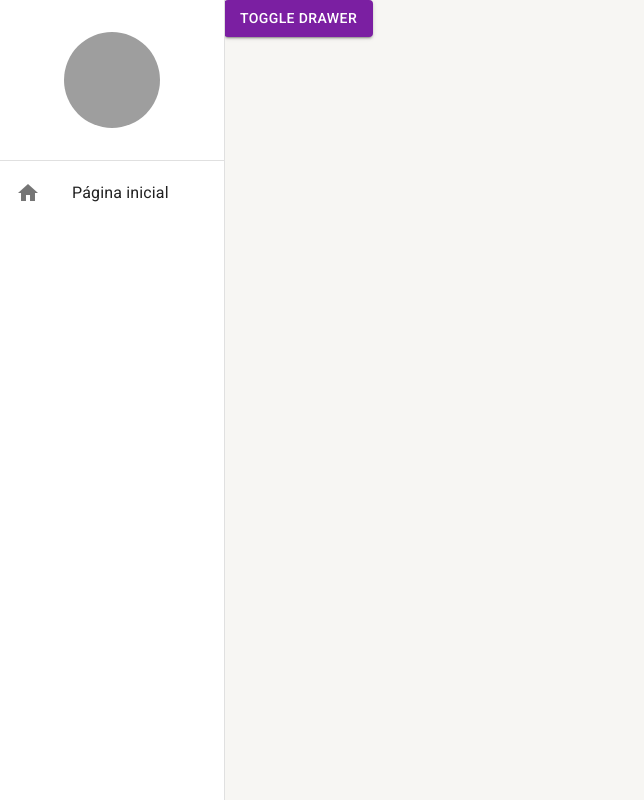
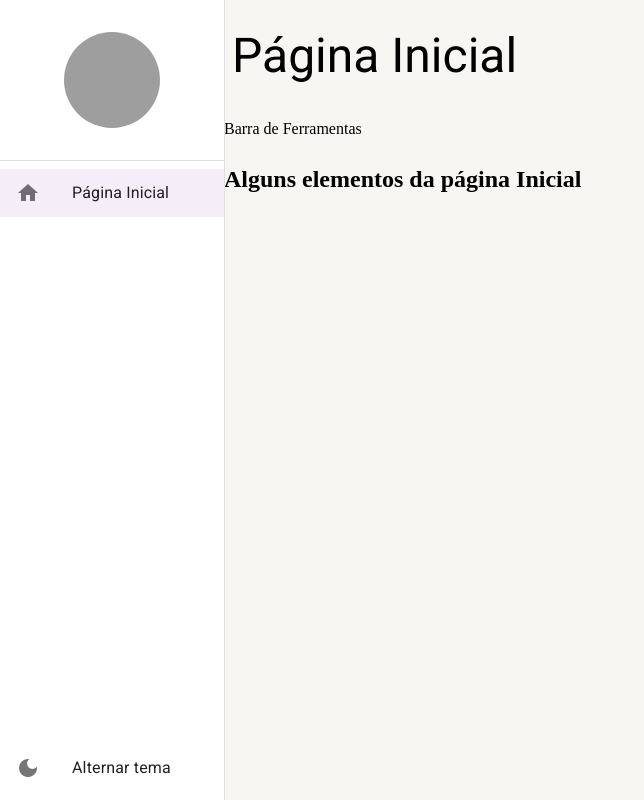
Before and after one commit to nicolasximenes/react-material-ui-ts, a React (Create React App) app: page /pagina-inicial in a window 1280 px wide. Shown: the whole page, without its empty margins (0-644 px from the left). Built offline with nearby package versions, Linux system fonts and the light colour scheme; grey boxes are pictures that could not be loaded.

Commit message:
feat: layout, drawer e toggle theme

```diff
--- /dev/null
+++ b/src/pages/dashboard/Dashboard.tsx
@@ -0,0 +1,10 @@
+import { LayoutBaseDePagina } from '../../shared/layouts';
+
+export const Dashboard = () => {
+
+  return (
+    <LayoutBaseDePagina titulo="Página Inicial" barraDeFerramentas={<>Barra de Ferramentas</>}>
+      <h2>Alguns elementos da página Inicial</h2>
+    </LayoutBaseDePagina>
+  );
+};
--- a/src/pages/index.ts
+++ b/src/pages/index.ts
@@ -1 +1 @@
-export {};
+export * from './dashboard/Dashboard';
--- a/src/routes/index.tsx
+++ b/src/routes/index.tsx
@@ -1,14 +1,35 @@
-import { Button } from '@mui/material';
 import { Routes, Route, Navigate } from 'react-router-dom';
 import { useAppDrawerContext } from '../shared/contexts';
+import { useEffect } from 'react';
+import { Dashboard } from '../pages';
 
 export const AppRoutes = () => {
 
-  const { toggleDrawerOpen } = useAppDrawerContext();
+  const { setDrawerOptions } = useAppDrawerContext();
+
+  useEffect(() => {
+    setDrawerOptions([
+      {
+        icon: 'home',
+        path: '/pagina-inicial',
+        label: 'Página Inicial',
+      },
+      /* {
+        icon: 'map',
+        path: '/cidades',
+        label: 'Cidades',
+      },
+      {
+        icon: 'people',
+        path: '/pessoas',
+        label: 'Pessoas',
+      }, */
+    ]);
+  }, []);
 
   return (
     <Routes>
-      <Route path="/pagina-inicial" element={<Button variant="contained" color="primary" onClick={toggleDrawerOpen}>Toggle Drawer</Button>} />
+      <Route path="/pagina-inicial" element={<Dashboard />} />
 
       <Route path="*" element={<Navigate to="/pagina-inicial" />} />
     </Routes>
--- a/src/shared/components/menu-lateral/MenuLateral.tsx
+++ b/src/shared/components/menu-lateral/MenuLateral.tsx
@@ -1,16 +1,48 @@
 import { Avatar, Box, Divider, Drawer, Icon, List, ListItemButton, ListItemIcon, ListItemText, useMediaQuery, useTheme } from '@mui/material';
-import { useAppDrawerContext } from '../../contexts';
+import { useAppDrawerContext, useAppThemeContext } from '../../contexts';
+import { useMatch, useNavigate, useResolvedPath } from 'react-router-dom';
 
 interface IMenuLateralProps {
   children: React.ReactNode;
 }
+
+interface IListItemLinkProps {
+  to: string;
+  icon: string;
+  label: string;
+  onClick: (() => void) | undefined;
+  // children: React.ReactNode;
+}
+
+const ListItemLink: React.FC<IListItemLinkProps> = ({ to, icon, label, onClick }) => {
+
+  const navigate  = useNavigate();
+  const resolvedPath = useResolvedPath(to);
+  const match = useMatch({ path: resolvedPath.pathname, end: false });
+
+  const handleClick = () => {
+    navigate(to);
+    onClick?.();
+  };
+
+  return (
+    <ListItemButton selected={!!match} onClick={handleClick}>
+      <ListItemIcon>
+        <Icon>{icon}</Icon>
+      </ListItemIcon>
+      <ListItemText primary={label} />
+    </ListItemButton>
+  );
+};
 
 export const MenuLateral: React.FC<IMenuLateralProps> = ({ children }) => {
 
   const theme = useTheme();
   const smDown = useMediaQuery(theme.breakpoints.down('sm'));
 
-  const { isDrawerOpen, toggleDrawerOpen } = useAppDrawerContext();
+  const { isDrawerOpen, toggleDrawerOpen, drawerOptions } = useAppDrawerContext();
+
+  const { themeName, toggleTheme } = useAppThemeContext();
 
   return (
     <>
@@ -29,11 +61,25 @@ export const MenuLateral: React.FC<IMenuLateralProps> = ({ children }) => {
 
           <Box flex={1}>
             <List component="nav">
-              <ListItemButton>
+              {drawerOptions.map(drawerOption => (
+                <ListItemLink
+                  key={drawerOption.path}
+                  to={drawerOption.path}
+                  icon={drawerOption.icon}
+                  label={drawerOption.label}
+                  onClick={smDown ? toggleDrawerOpen: undefined}
+                />
+              ))}
+            </List>
+          </Box>
+
+          <Box>
+            <List component="nav">
+              <ListItemButton onClick={toggleTheme}>
                 <ListItemIcon>
-                  <Icon>home</Icon>
+                  <Icon>{themeName === 'light' ? 'dark_mode' : 'light_mode'}</Icon>
                 </ListItemIcon>
-                <ListItemText primary="Página inicial" />
+                <ListItemText primary="Alternar tema" />
               </ListItemButton>
             </List>
           </Box>
--- a/src/shared/contexts/DrawerContext.tsx
+++ b/src/shared/contexts/DrawerContext.tsx
@@ -1,8 +1,16 @@
 import { createContext, useCallback, useContext, useState } from 'react';
+
+interface IDrawerOption {
+  icon: string;
+  label: string;
+  path: string;
+}
 
 interface IDrawerContextData {
   isDrawerOpen: boolean;
   toggleDrawerOpen: () => void;
+  drawerOptions: IDrawerOption[];
+  setDrawerOptions: (newDrawerOption: IDrawerOption[]) => void;
 }
 
 interface IDrawerProviderProps {
@@ -18,13 +26,18 @@ export const useAppDrawerContext = () => {
 export const AppDrawerProvider: React.FC<IDrawerProviderProps> = ({ children }) => {
 
   const [isDrawerOpen, setIsDrawerOpen] = useState(false);
+  const [drawerOptions, setDrawerOptions] = useState<IDrawerOption[]>([]);
 
   const toggleDrawerOpen = useCallback(() => {
     setIsDrawerOpen(oldDrawerOpen => !oldDrawerOpen);
   }, []);
 
+  const handleDrawerOptions = useCallback((newDrawerOption: IDrawerOption[]) => {
+    setDrawerOptions(newDrawerOption);
+  }, []);
+
   return (
-    <DrawerContext.Provider value={{ isDrawerOpen, toggleDrawerOpen }}>
+    <DrawerContext.Provider value={{ isDrawerOpen, toggleDrawerOpen, drawerOptions, setDrawerOptions: handleDrawerOptions }}>
       {children}
     </DrawerContext.Provider>
   );
--- /dev/null
+++ b/src/shared/layouts/LayoutBaseDePagina.tsx
@@ -0,0 +1,53 @@
+import { Box, Icon, IconButton, Typography, useMediaQuery, useTheme } from '@mui/material';
+import { useAppDrawerContext } from '../contexts';
+
+
+interface ILayoutBaseDePaginalProps {
+  titulo: string;
+  barraDeFerramentas?: React.ReactNode;
+
+  children: React.ReactNode;
+}
+
+export const LayoutBaseDePagina: React.FC<ILayoutBaseDePaginalProps> = ({ children, titulo, barraDeFerramentas }) => {
+
+  const theme = useTheme();
+  const smDown = useMediaQuery(theme.breakpoints.down('sm'));
+  const mdDown = useMediaQuery(theme.breakpoints.down('md'));
+
+  const { toggleDrawerOpen } = useAppDrawerContext();
+
+  return (
+    <Box display="flex" flexDirection="column" gap={1} height="100%">
+      <Box display="flex" alignItems="center" gap={1} padding={1} height={theme.spacing(smDown ? 6 : mdDown ? 8 : 12)}>
+
+        {smDown && (
+          <IconButton onClick={toggleDrawerOpen}>
+            <Icon>menu</Icon>
+          </IconButton>
+        )}
+
+        <Typography
+          variant={smDown ? 'h5' : mdDown ? 'h4' : 'h3'}
+          overflow="hidden"
+          whiteSpace="nowrap"
+          textOverflow="elipsis"
+          component="h2"
+        >
+          {titulo}
+        </Typography>
+
+      </Box>
+
+      {barraDeFerramentas && (
+        <Box>
+          {barraDeFerramentas}
+        </Box>
+      )}
+
+      <Box flex={1} overflow="auto">
+        {children}
+      </Box>
+    </Box>
+  );
+};
--- a/src/shared/layouts/index.ts
+++ b/src/shared/layouts/index.ts
@@ -1 +1 @@
-export {};
+export * from './LayoutBaseDePagina';
--- a/src/shared/themes/DarkTheme.ts
+++ b/src/shared/themes/DarkTheme.ts
@@ -3,6 +3,7 @@ import { cyan, purple } from '@mui/material/colors';
 
 export const DarkTheme = createTheme({
   palette: {
+    mode: 'dark',
     primary: {
       main: purple[700],
       dark: purple[800],
@@ -19,5 +20,10 @@ export const DarkTheme = createTheme({
       default: '#202124',
       paper: '#313134',
     }
+  },
+  typography: {
+    allVariants: {
+      color: 'white',
+    }
   }
 });
```
